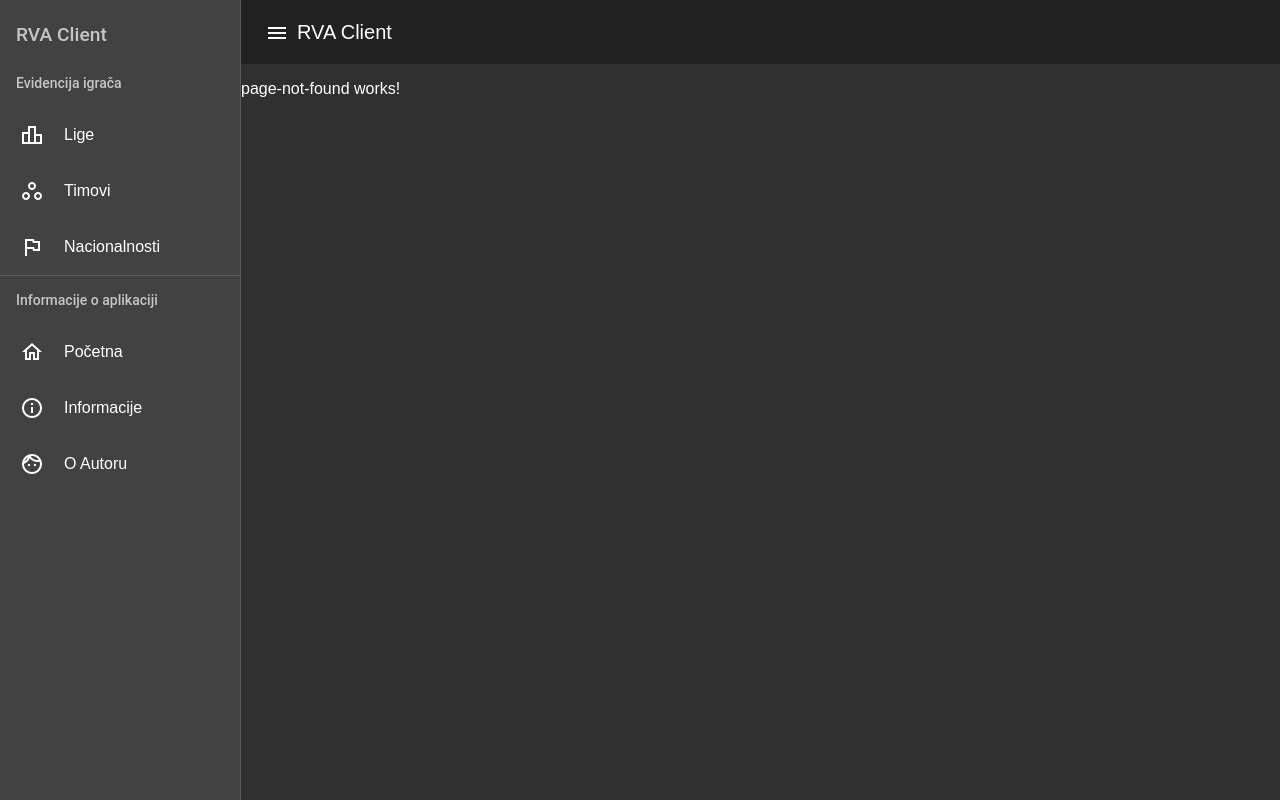
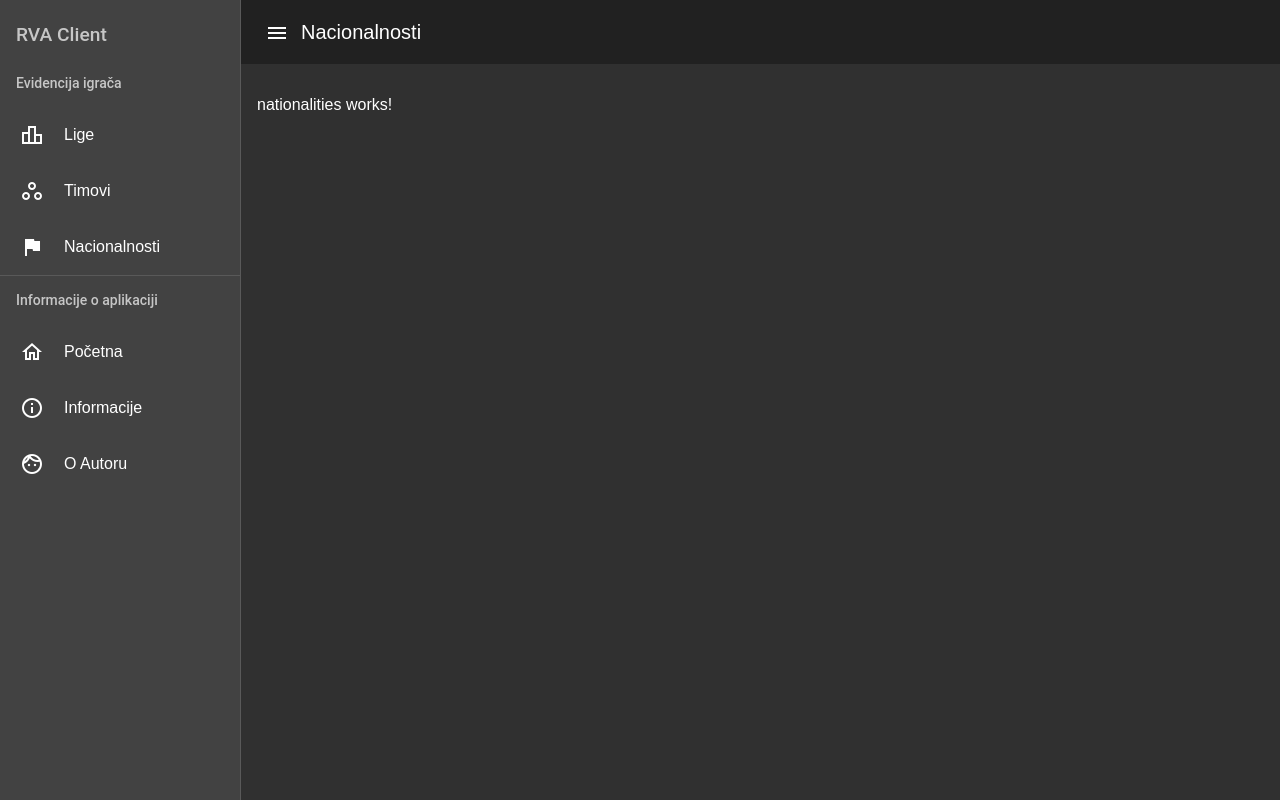
Before and after one commit to draganovik/football-db, an Angular app in the folder client/: page /nacionalnosti in a window 1280 px wide. Built offline with nearby package versions, Linux system fonts and the light colour scheme.

Commit message:
🔧 Added page name to app header, changed route names

```diff
--- a/client/src/app/app-routing.module.ts
+++ b/client/src/app/app-routing.module.ts
@@ -9,16 +9,25 @@ import { PageNotFoundComponent } from './pages/page-not-found/page-not-found.com
 import { TeamsComponent } from './pages/teams/teams.component'
 
 const routes: Routes = [
-  { path: '', component: HomeComponent },
+  { path: '', component: HomeComponent, data: { title: 'Home' } },
   {
-    path: 'about',
-    component: AboutComponent
+    path: 'info',
+    component: AboutComponent,
+    data: { title: 'Informacije' }
   },
-  { path: 'author', component: AuthorComponent },
-  { path: 'teams', component: TeamsComponent },
-  { path: 'leagues', component: LeaguesComponent },
-  { path: 'nationalities', component: NationalitiesComponent },
-  { path: '**', component: PageNotFoundComponent }
+  { path: 'autor', component: AuthorComponent, data: { title: 'Autor' } },
+  { path: 'timovi', component: TeamsComponent, data: { title: 'Timovi' } },
+  { path: 'lige', component: LeaguesComponent, data: { title: 'Lige' } },
+  {
+    path: 'nacionalnosti',
+    component: NationalitiesComponent,
+    data: { title: 'Nacionalnosti' }
+  },
+  {
+    path: '**',
+    component: PageNotFoundComponent,
+    data: { title: 'Stranica nije pronađena' }
+  }
 ]
 
 @NgModule({
--- a/client/src/app/app.component.html
+++ b/client/src/app/app.component.html
@@ -1,10 +1,10 @@
 <mat-drawer-container autosize>
   <mat-drawer #drawer mode="side" opened>
-    <app-navigation title="{{ title }}"></app-navigation>
+    <app-navigation></app-navigation>
   </mat-drawer>
   <div class="page-container">
     <router-outlet>
-      <app-header title="{{ title }}">
+      <app-header title="{{ titleService.getTitle() }}">
         <button type="button" mat-icon-button (click)="drawer.toggle()">
           <mat-icon aria-hidden="false" aria-label="Example home icon"
             >menu</mat-icon
--- a/client/src/app/app.component.ts
+++ b/client/src/app/app.component.ts
@@ -1,4 +1,7 @@
 import { Component } from '@angular/core'
+import { Title } from '@angular/platform-browser'
+import { ActivatedRoute, NavigationEnd, Router } from '@angular/router'
+import { filter, map } from 'rxjs'
 
 @Component({
   selector: '#app-root',
@@ -6,6 +9,29 @@ import { Component } from '@angular/core'
   styleUrls: ['./app.component.css']
 })
 export class AppComponent {
-  title = 'RVA Client'
   year = new Date().getFullYear()
+  constructor(private router: Router, public titleService: Title) {}
+
+  ngOnInit() {
+    this.router.events
+      .pipe(
+        filter((event) => event instanceof NavigationEnd),
+        map(() => {
+          let route: ActivatedRoute = this.router.routerState.root
+          let routeTitle = ''
+          while (route!.firstChild) {
+            route = route.firstChild
+          }
+          if (route.snapshot.data['title']) {
+            routeTitle = route!.snapshot.data['title']
+          }
+          return routeTitle
+        })
+      )
+      .subscribe((title: string) => {
+        if (title) {
+          this.titleService.setTitle(title)
+        }
+      })
+  }
 }
--- a/client/src/app/components/header/header.component.css
+++ b/client/src/app/components/header/header.component.css
@@ -1,3 +1,3 @@
-.example-spacer {
-  flex: 1 1 auto;
+span {
+  margin-left: 0.2em;
 }
--- a/client/src/app/components/header/header.component.ts
+++ b/client/src/app/components/header/header.component.ts
@@ -9,5 +9,5 @@ export class HeaderComponent implements OnInit {
   constructor() {}
 
   ngOnInit(): void {}
-  @Input() title!: String
+  @Input() title!: String | 'RVA Client'
 }
--- a/client/src/app/components/navigation/navigation.component.html
+++ b/client/src/app/components/navigation/navigation.component.html
@@ -1,7 +1,7 @@
 <mat-nav-list>
   <h1 mat-subheader>RVA Client</h1>
   <h2 mat-subheader>Evidencija igrača</h2>
-  <a mat-list-item routerLink="/leagues">
+  <a mat-list-item routerLink="/lige">
     <mat-icon
       mat-list-icon
       routerLinkActive
@@ -16,7 +16,7 @@
     >
     <span mat-line>Lige</span>
   </a>
-  <a mat-list-item routerLink="/teams">
+  <a mat-list-item routerLink="/timovi">
     <mat-icon
       mat-list-icon
       routerLinkActive
@@ -31,7 +31,7 @@
     >
     <span mat-line>Timovi</span>
   </a>
-  <a mat-list-item routerLink="/nationalities">
+  <a mat-list-item routerLink="/nacionalnosti">
     <mat-icon
       mat-list-icon
       routerLinkActive
@@ -59,7 +59,7 @@
     >
     <span mat-line>Početna</span>
   </a>
-  <a mat-list-item routerLink="/about">
+  <a mat-list-item routerLink="info">
     <mat-icon
       mat-list-icon
       routerLinkActive
@@ -72,7 +72,7 @@
     >
     <span mat-line>Informacije</span>
   </a>
-  <a mat-list-item routerLink="/author">
+  <a mat-list-item routerLink="/autor">
     <mat-icon
       mat-list-icon
       routerLinkActive
--- a/client/src/app/pages/page-not-found/page-not-found.component.html
+++ b/client/src/app/pages/page-not-found/page-not-found.component.html
@@ -1 +1 @@
-<p>page-not-found works!</p>
+<main><p>page-not-found works!</p></main>
```
